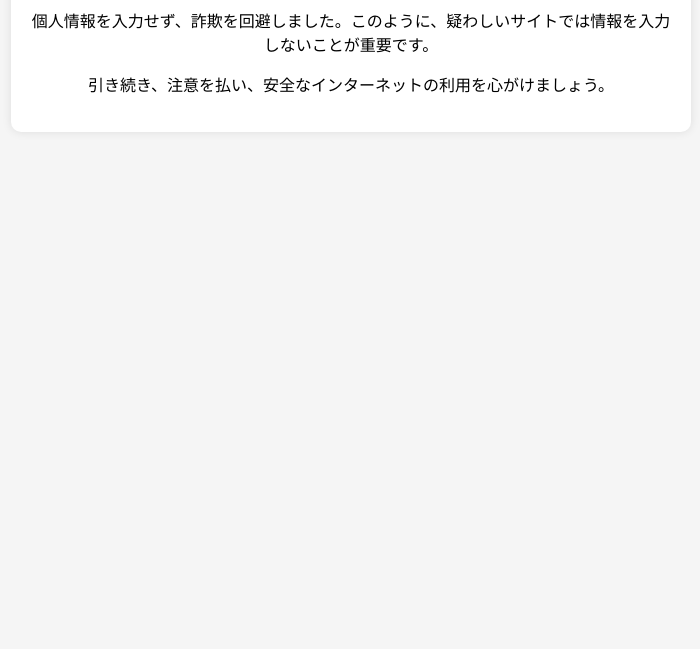
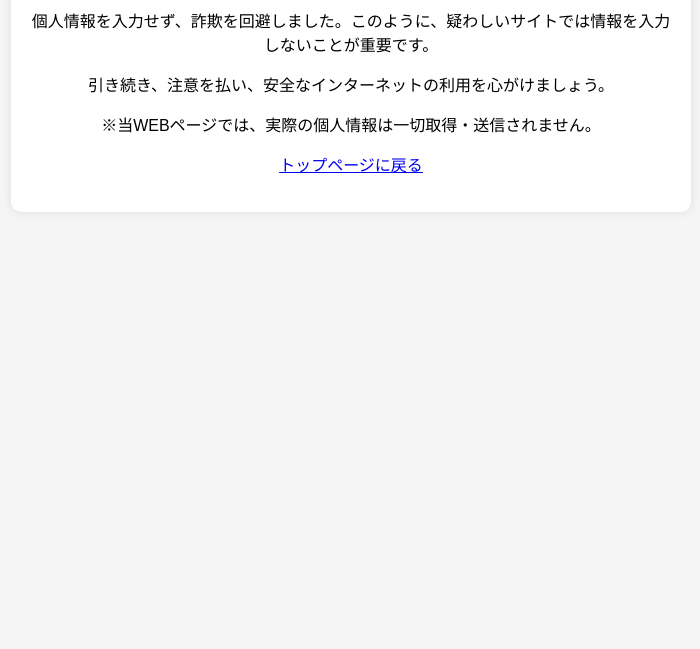
Before and after one commit to MonRoatle/fjitaProjectWebSite, a plain HTML site: page works/experience/success.html in a window 1280 px wide. Shown: the part 151-800 px from the top of the page, without its empty margins (289-989 px from the left). Drawn offline with Linux system fonts and the light colour scheme.

Commit message:
個人情報未収集掲示

```diff
--- a/works/experience/success.html
+++ b/works/experience/success.html
@@ -11,6 +11,8 @@
         <h1>よくできました！</h1>
         <p>個人情報を入力せず、詐欺を回避しました。このように、疑わしいサイトでは情報を入力しないことが重要です。</p>
         <p>引き続き、注意を払い、安全なインターネットの利用を心がけましょう。</p>
+        <p>※当WEBページでは、実際の個人情報は一切取得・送信されません。</p>
+        <p><a href="../index.html">トップページに戻る</a></p>
     </div>
 </body>
 </html>
```
Also changed, not shown: works/experience/warning.html (+2 -0 lines).
